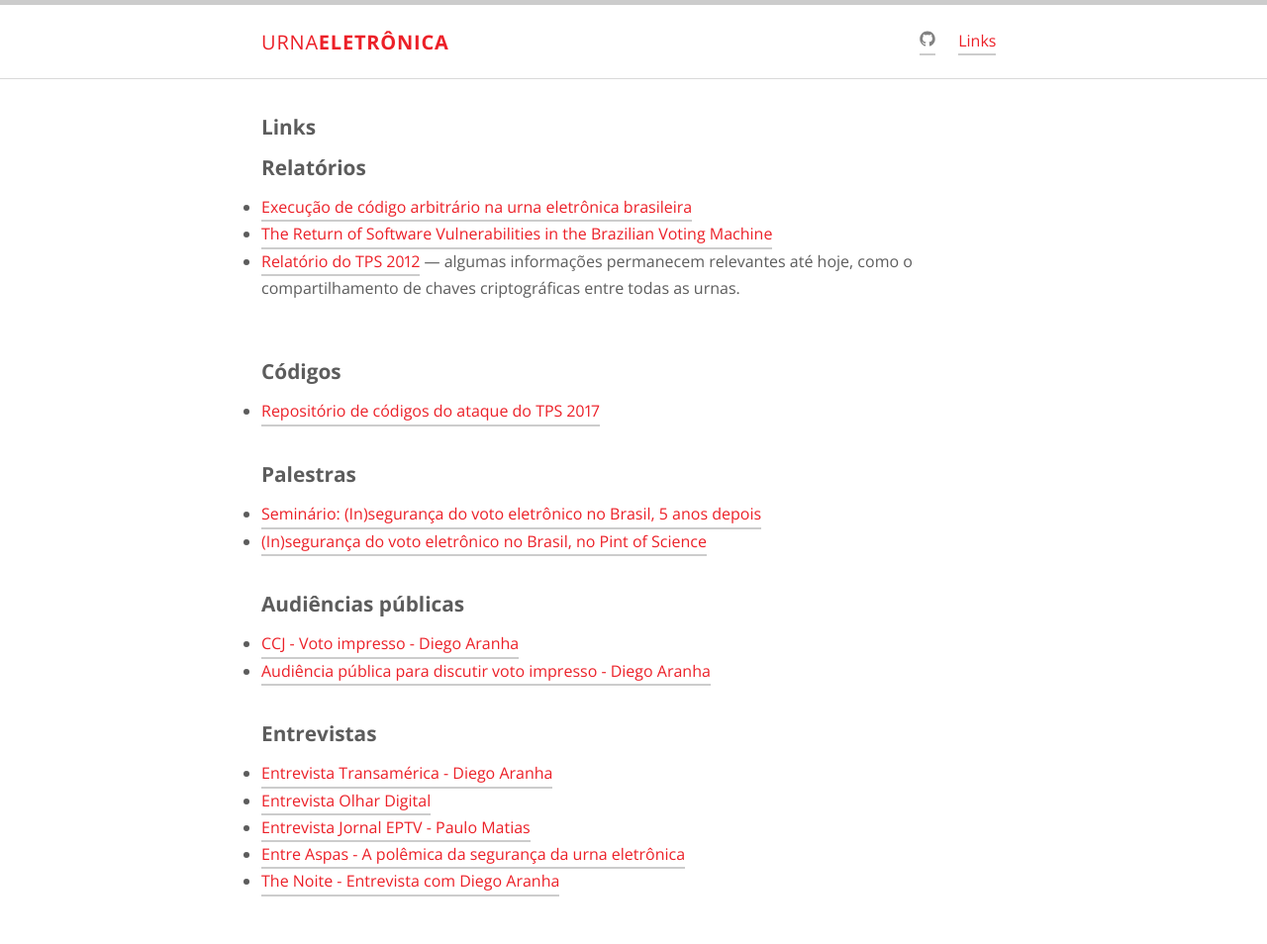
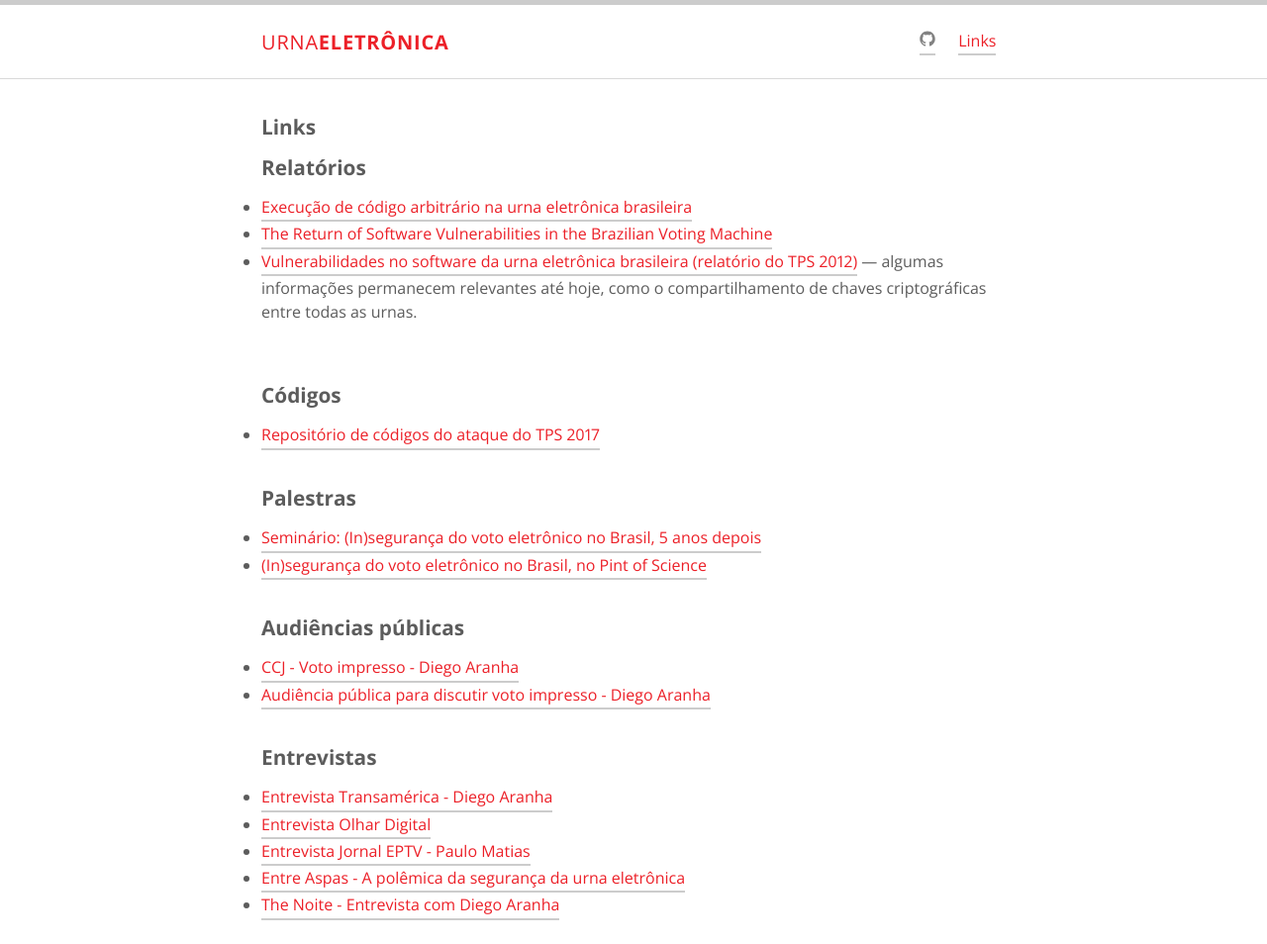
Before and after one commit to epicleet/urna-website, a Jekyll site: the page built from links.md, in a window 1280 px wide. Shown: the whole page at 99% size. Built offline with Jekyll 4.4.1, drawn with Linux system fonts in a browser that asks for light colours; before the commit the page ends 930 px from its top, so only the background shows below that.

Commit message:
Updated links.

```diff
--- a/links.md
+++ b/links.md
@@ -8,7 +8,7 @@
 
 * [Execução de código arbitrário na urna eletrônica brasileira](https://doi.org/10.13140/RG.2.2.28590.82246/1)
 * [The Return of Software Vulnerabilities in the Brazilian Voting Machine](https://doi.org/10.13140/RG.2.2.16240.97287)
-* [Relatório do TPS 2012](https://sites.google.com/site/dfaranha/projects/relatorio-urna.pdf) &mdash; algumas informações permanecem relevantes até hoje, como o compartilhamento de chaves criptográficas entre todas as urnas.
+* [Vulnerabilidades no software da urna eletrônica brasileira (relatório do TPS 2012)](https://sites.google.com/site/dfaranha/projects/relatorio-urna.pdf) &mdash; algumas informações permanecem relevantes até hoje, como o compartilhamento de chaves criptográficas entre todas as urnas.
 <br/><br/>
 
 <br />
```
